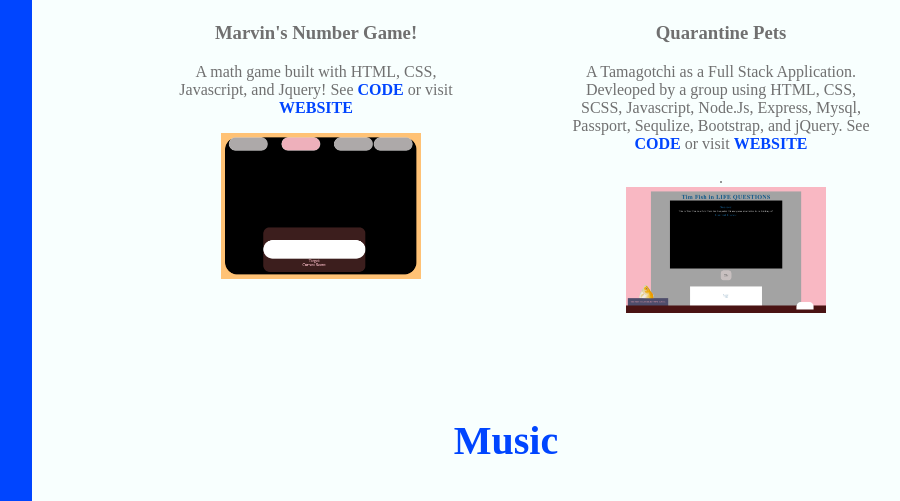
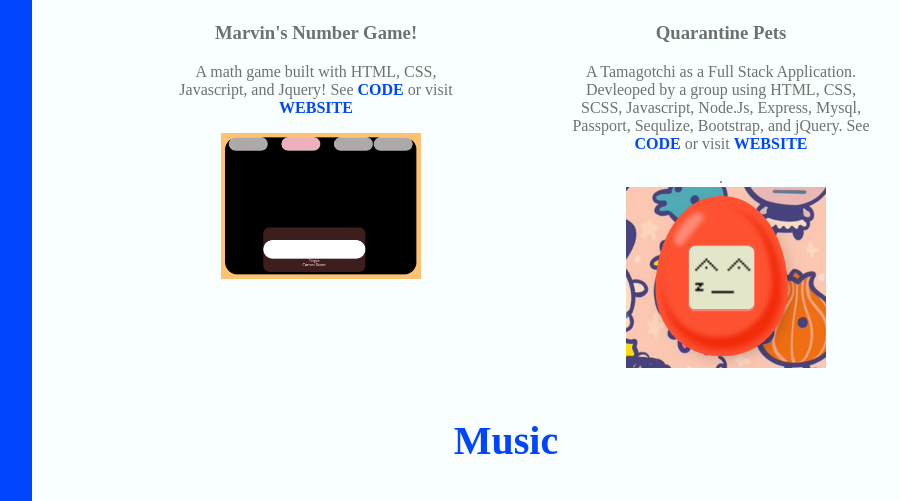
Before and after one commit to leopoldleopold/xdportfolio, a plain HTML site: page index.html in a window 1280 px wide. Shown: the part 980-1481 px from the top of the page, without its empty margins (168-1068 px from the left). Drawn offline with Linux system fonts and the light colour scheme; a script that the page names is missing.

Commit message:
Update style.css

```diff
--- a/style.css
+++ b/style.css
@@ -137,7 +137,7 @@ body {
 #pjctd {
     width: 309px;
     height: 150px;
-    background: transparent url('assets/images/tim.png') 0% 0% no-repeat padding-box;
+    background: transparent url('assets/images/pets.png') 0% 0% no-repeat padding-box;
     background-size: contain;
 }
 
```
